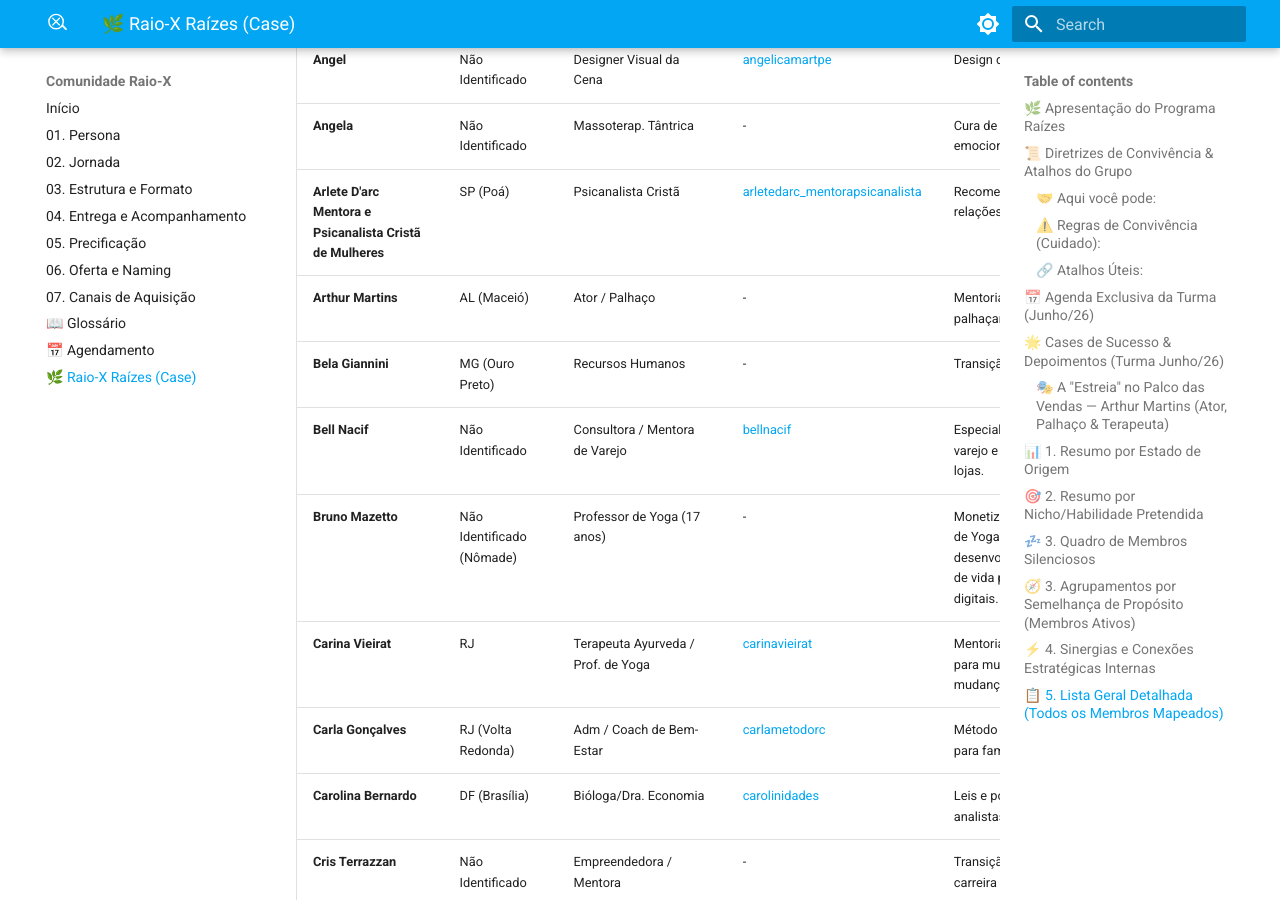
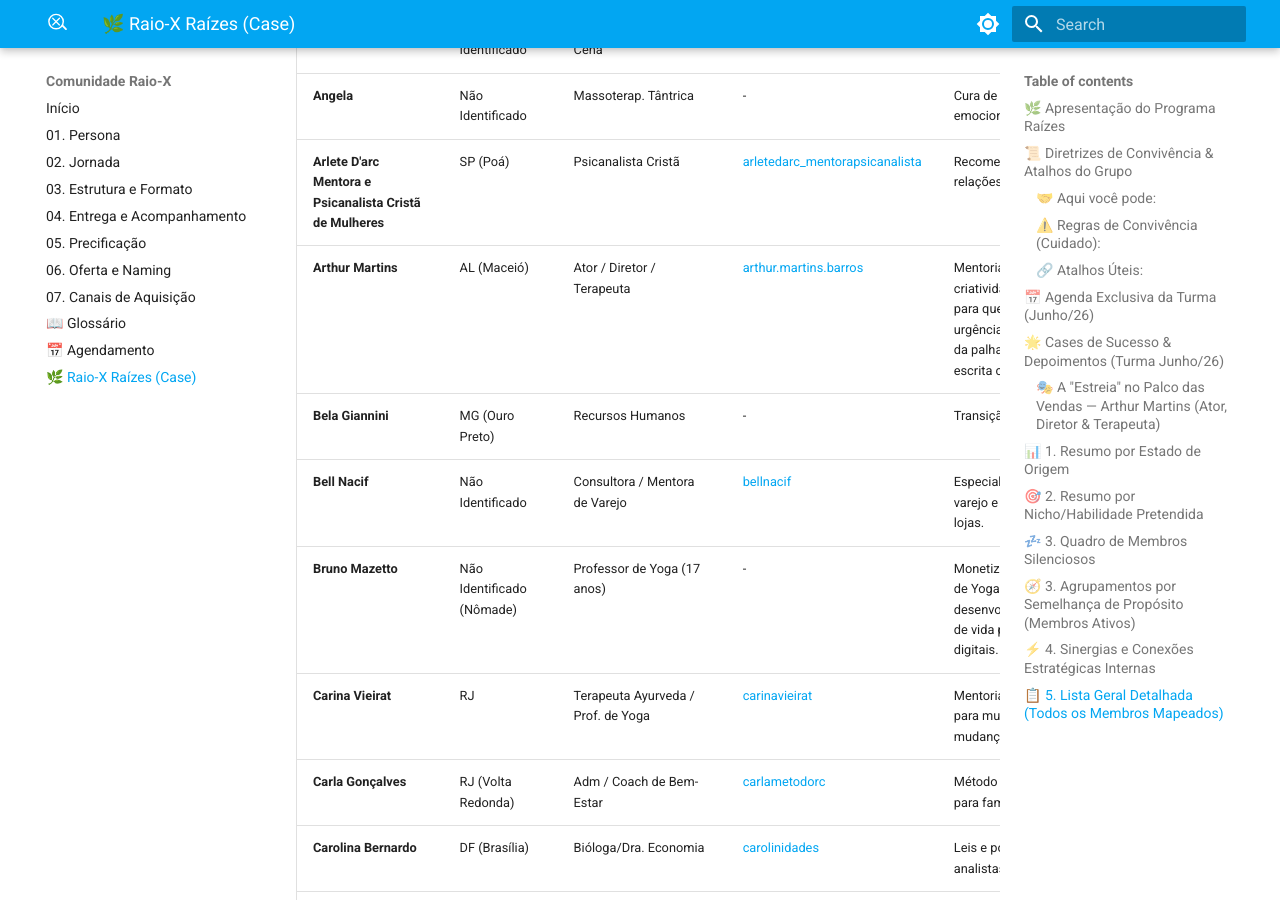
Before and after one commit to takwaratec/Mentoria_Comunidades_RaioX, an MkDocs documentation site: the page built from docs/raio-x-raizes.md, in a window 1280 px wide and 900 px high, scrolled down 8299 px. Built offline with MkDocs 1.6.1 and Material for MkDocs 9.7.7, drawn with Linux system fonts in a browser that asks for light colours; some of the changed text lies outside the part shown.

Commit message:
docs: corrige perfil de Arthur Martins e atualiza censo

```diff
--- a/docs/raio-x-raizes.md
+++ b/docs/raio-x-raizes.md
@@ -53,7 +53,7 @@ Para manter o foco nas estratégias de negócios digitais e preservar a boa conv
 ---
 ## 🌟 Cases de Sucesso & Depoimentos (Turma Junho/26)
 
-### 🎭 A "Estreia" no Palco das Vendas — Arthur Martins (Ator, Palhaço & Terapeuta)
+### 🎭 A "Estreia" no Palco das Vendas — Arthur Martins (Ator, Diretor & Terapeuta)
 > **"Caramba!!! Hoje fiz minha primeira call de venda e fechei minha primeira mentorada!!! Estou em êxtase aqui!!! Destravou!!!"**
 >
 > "Sei que posso ter pulado algumas etapas, mas a urgência financeira falou alto. Segui a intuição. Peguei todas as informações assimiladas no Desafio e fui para o 'palco'.
@@ -178,7 +178,7 @@ Conexões e convergências voltadas estritamente para estruturação de parceria
 | **Angel** | Não Identificado | Designer Visual da Cena | [angelicamartpe](https://www.instagram.com/angelicamartpe) | Design do Espetáculo cênico | - |
 | **Angela** | Não Identificado | Massoterap. Tântrica | - | Cura de traumas e independência emocional | - |
 | **Arlete D'arc  Mentora e Psicanalista Cristã de Mulheres** | SP (Poá) | Psicanalista Cristã | [arletedarc_mentorapsicanalista](https://www.instagram.com/arletedarc_mentorapsicanalista) | Recomeço de mulheres após relações abusivas | - |
-| **Arthur Martins** | AL (Maceió) | Ator / Palhaço | - | Mentoria Exale (pausa criativa e palhaçaria) | - |
+| **Arthur Martins** | AL (Maceió) | Ator / Diretor / Terapeuta | [arthur.martins.barros](https://www.instagram.com/arthur.martins.barros) | Mentoria Exale: descompressão, criatividade e espaço interno para quem vive sob pressão e urgência constante (ludicidade da palhaçaria, jogos teatrais, escrita criativa, yoga do riso). | - |
 | **Bela Giannini** | MG (Ouro Preto) | Recursos Humanos | - | Transição de carreira de RH | - |
 | **Bell Nacif** | Não Identificado | Consultora / Mentora de Varejo | [bellnacif](https://www.instagram.com/bellnacif) | Especialista em operações de varejo e gestão comercial de lojas. | - |
 | **Bruno Mazetto** | Não Identificado (Nômade) | Professor de Yoga (17 anos) | - | Monetização para professores de Yoga (nômade há 6 anos) ou desenvolvimento pessoal/estilo de vida para profissionais digitais. | - |
```
Also changed, not shown: other parts of docs/raio-x-raizes.md (+2 -2 lines).
